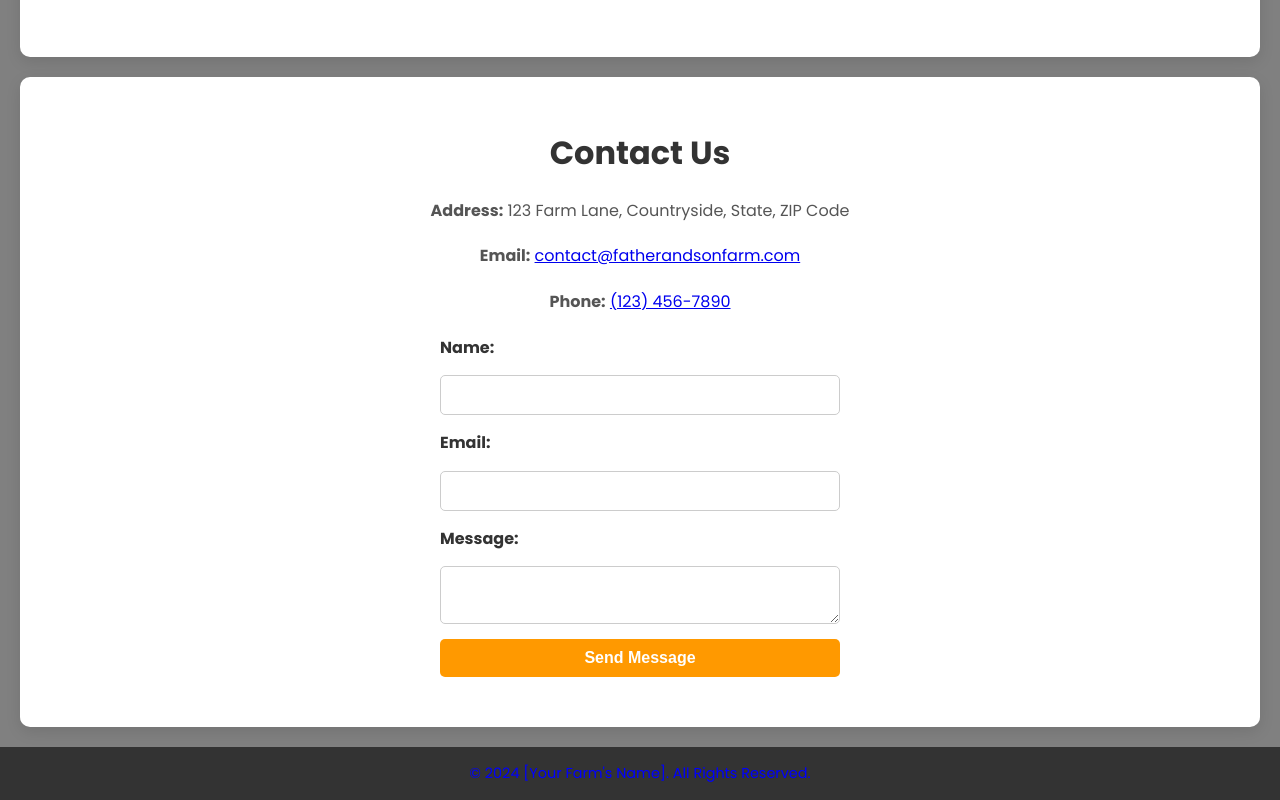
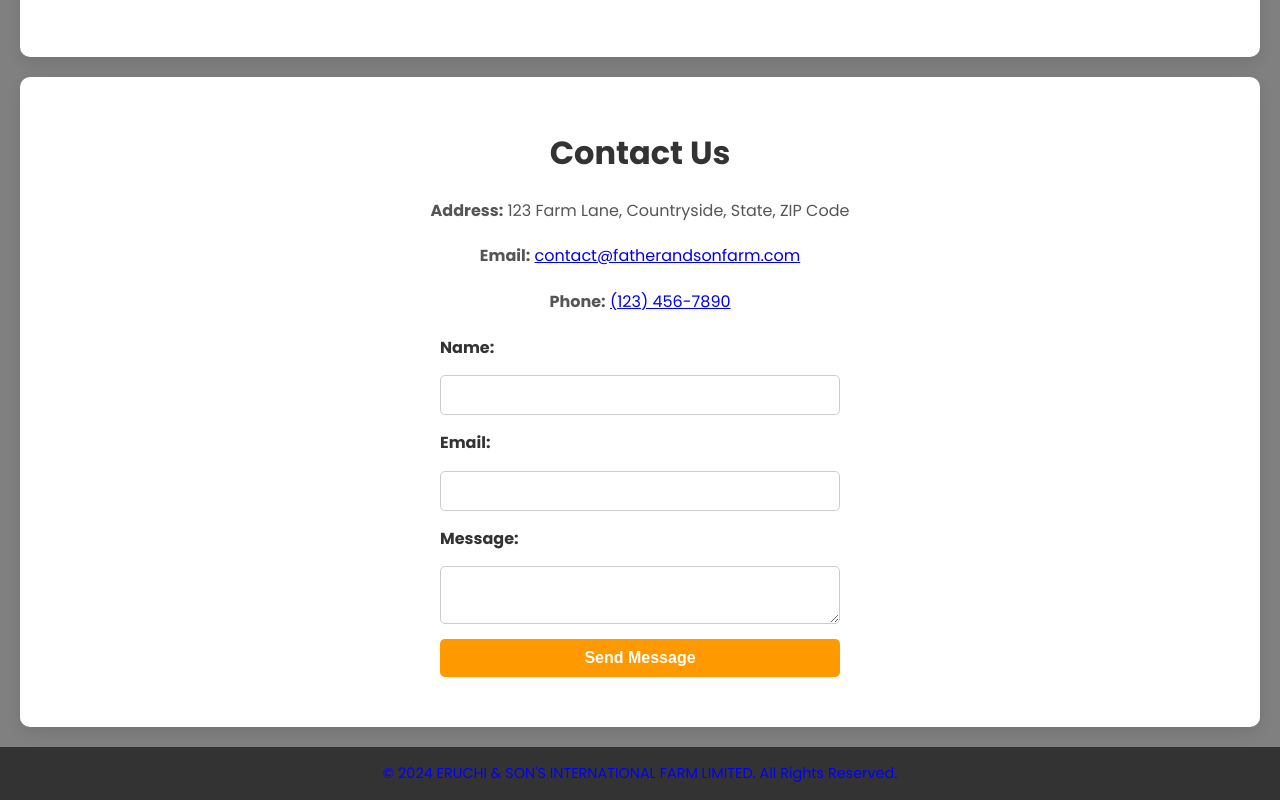
Before and after one commit to paz0123/INTERNATIONAL-FARM, a plain HTML site: page index.html in a window 1280 px wide. Shown: the part 1820-2620 px from the top of the page. Drawn offline with Linux system fonts and the light colour scheme.

Commit message:
Update index.html

```diff
--- a/index.html
+++ b/index.html
@@ -60,7 +60,7 @@
   </section>
 
   <footer>
-    <p>© 2024 [Your Farm's Name]. All Rights Reserved.</p>
+    <p>© 2024 ERUCHI & SON'S INTERNATIONAL FARM LIMITED. All Rights Reserved.</p>
   </footer>
 </body>
 </html>
```
